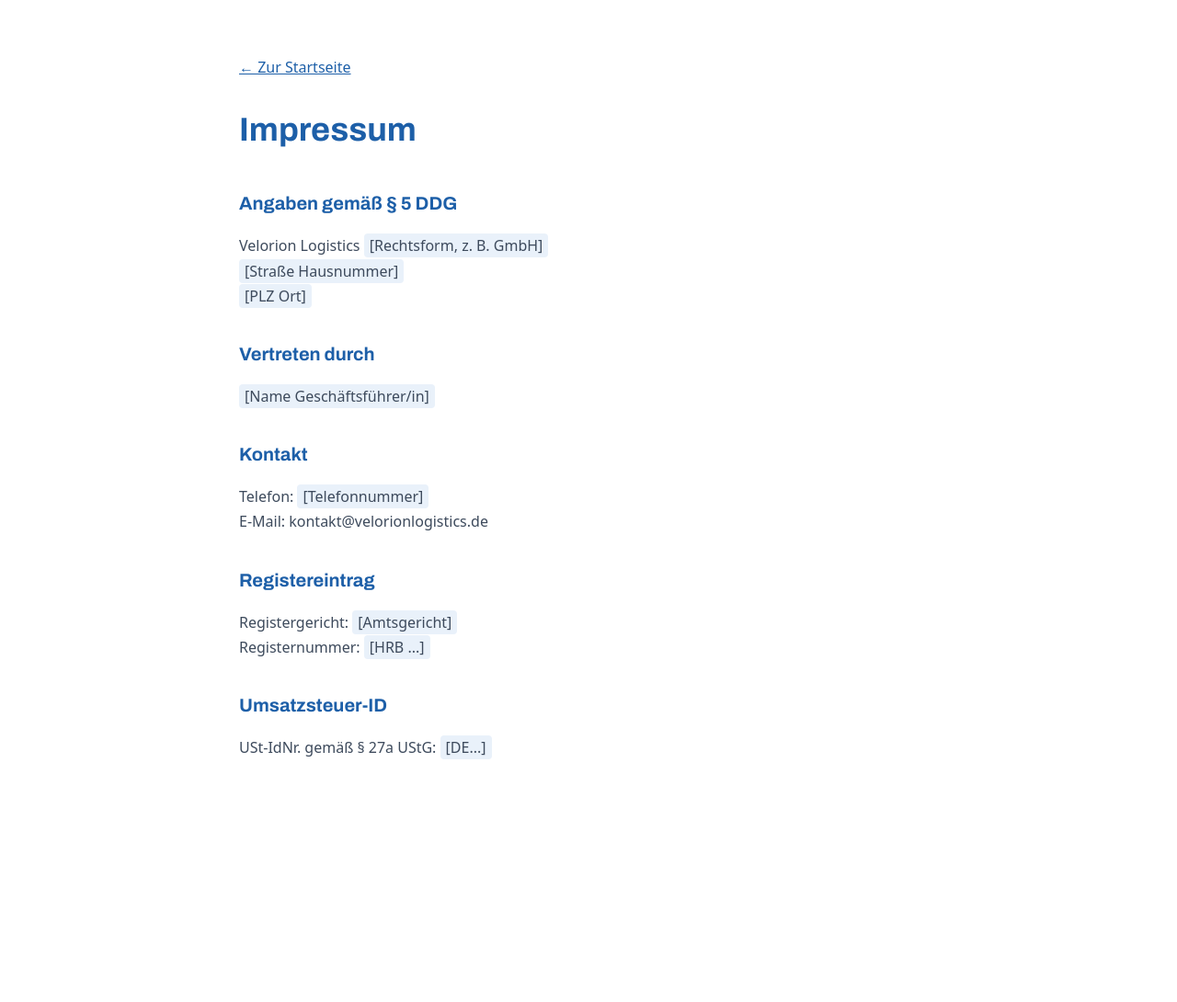
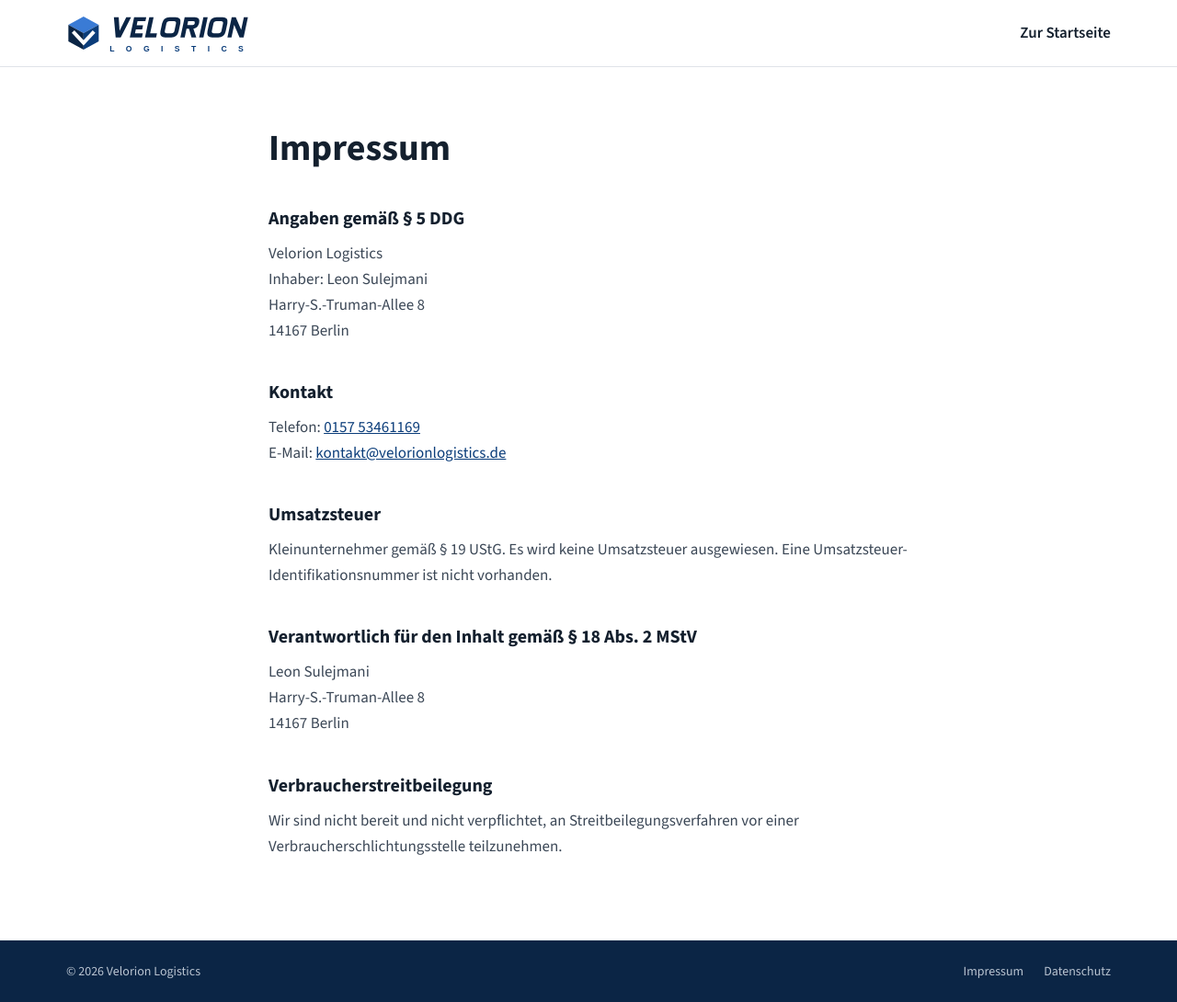
Before and after one commit to LeonSulejmani/Velorionlogistics, a plain HTML site: page impressum.html in a window 1280 px wide. Shown: the whole page at 92% size. Before the commit the page ends 903 px from the top, so only its background shows below. Drawn offline with nearby package versions, Linux system fonts and the light colour scheme.

Commit message:
Refactor impressum.html with new layout and styles
Updated the HTML structure and added new styles and content.

```diff
--- a/impressum.html
+++ b/impressum.html
@@ -1,12 +1,50 @@
 <!doctype html>
-<html lang="de"><head><meta charset="utf-8"><meta name="viewport" content="width=device-width, initial-scale=1">
-<title>Impressum | Velorion Logistics</title><meta name="robots" content="noindex">
-<link href="https://fonts.googleapis.com/css2?family=Archivo:wght@700&display=swap" rel="stylesheet"><style>body{font-family:system-ui,sans-serif;background:#fff;color:#3d4a5c;line-height:1.7;margin:0}main{max-width:760px;margin:0 auto;padding:60px 16px}a{color:#1d5fa8}h1,h2{font-family:Archivo,system-ui,sans-serif;color:#1d5fa8}h1{font-size:36px;margin:24px 0}h2{font-size:20px;margin:32px 0 8px}.todo{background:#e9f1fa;padding:2px 6px;border-radius:4px}</style>
-</head><body><main><a href="/">← Zur Startseite</a><h1>Impressum</h1>
+<html lang="de">
+<head>
+<meta charset="utf-8">
+<meta name="viewport" content="width=device-width, initial-scale=1">
+<title>Impressum | Velorion Logistics</title>
+<meta name="robots" content="noindex">
+<link rel="icon" type="image/svg+xml" href="logo-zeichen.svg">
+<link rel="preconnect" href="https://fonts.googleapis.com">
+<link rel="preconnect" href="https://fonts.gstatic.com" crossorigin>
+<link href="https://fonts.googleapis.com/css2?family=Source+Sans+3:wght@400;600;700&display=swap" rel="stylesheet">
+<style>
+*{box-sizing:border-box;margin:0;padding:0}
+body{font-family:"Source Sans 3",Arial,sans-serif;background:#fff;color:#3b4756;font-size:17px;line-height:1.65}
+a{color:#0b3d7a}
+.wrap{max-width:1200px;margin:0 auto;padding:0 32px}
+header{border-bottom:1px solid #dfe3e8}
+header .wrap{display:flex;align-items:center;justify-content:space-between;height:72px}
+header img{height:44px;width:auto;display:block}
+header nav a{font-weight:600;color:#14202e;text-decoration:none}
+header nav a:hover{color:#0b3d7a}
+main{max-width:760px;margin:0 auto;padding:64px 32px 88px}
+h1{color:#14202e;font-size:40px;line-height:1.2;margin-bottom:8px}
+h2{color:#14202e;font-size:20px;margin:36px 0 8px}
+p+p{margin-top:10px}
+footer{background:#0b2545;color:#b9c4d1;font-size:14px}
+footer .wrap{display:flex;justify-content:space-between;flex-wrap:wrap;gap:12px;padding-top:22px;padding-bottom:22px}
+footer a{color:#b9c4d1;text-decoration:none;margin-left:22px}
+footer a:hover{color:#fff;text-decoration:underline}
+@media (max-width:600px){.wrap,main{padding-left:16px;padding-right:16px}h1{font-size:32px}footer a{margin:0 22px 0 0}}
+</style>
+</head>
+<body>
+<header><div class="wrap"><a href="/" aria-label="Zur Startseite"><img src="logo.svg" alt="Velorion Logistics" width="198" height="44"></a><nav><a href="/">Zur Startseite</a></nav></div></header>
+<main>
+<h1>Impressum</h1>
 <h2>Angaben gemäß § 5 DDG</h2>
-<p>Velorion Logistics <span class="todo">[Rechtsform, z. B. GmbH]</span><br><span class="todo">[Straße Hausnummer]</span><br><span class="todo">[PLZ Ort]</span></p>
-<h2>Vertreten durch</h2><p><span class="todo">[Name Geschäftsführer/in]</span></p>
-<h2>Kontakt</h2><p>Telefon: <span class="todo">[Telefonnummer]</span><br>E-Mail: kontakt@velorionlogistics.de</p>
-<h2>Registereintrag</h2><p>Registergericht: <span class="todo">[Amtsgericht]</span><br>Registernummer: <span class="todo">[HRB ...]</span></p>
-<h2>Umsatzsteuer-ID</h2><p>USt-IdNr. gemäß § 27a UStG: <span class="todo">[DE...]</span></p>
-</main></body></html>
+<p>Velorion Logistics<br>Inhaber: Leon Sulejmani<br>Harry-S.-Truman-Allee 8<br>14167 Berlin</p>
+<h2>Kontakt</h2>
+<p>Telefon: <a href="tel:+4915753461169">0157 53461169</a><br>E-Mail: <a href="mailto:kontakt@velorionlogistics.de">kontakt@velorionlogistics.de</a></p>
+<h2>Umsatzsteuer</h2>
+<p>Kleinunternehmer gemäß § 19 UStG. Es wird keine Umsatzsteuer ausgewiesen. Eine Umsatzsteuer-Identifikationsnummer ist nicht vorhanden.</p>
+<h2>Verantwortlich für den Inhalt gemäß § 18 Abs. 2 MStV</h2>
+<p>Leon Sulejmani<br>Harry-S.-Truman-Allee 8<br>14167 Berlin</p>
+<h2>Verbraucherstreitbeilegung</h2>
+<p>Wir sind nicht bereit und nicht verpflichtet, an Streitbeilegungsverfahren vor einer Verbraucherschlichtungsstelle teilzunehmen.</p>
+</main>
+<footer><div class="wrap"><span>© 2026 Velorion Logistics</span><nav><a href="impressum.html">Impressum</a><a href="datenschutz.html">Datenschutz</a></nav></div></footer>
+</body>
+</html>
```
